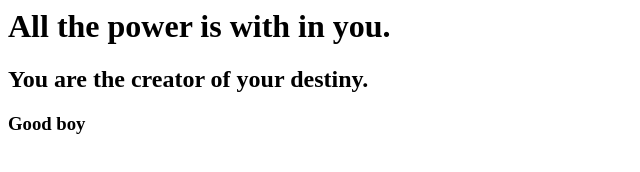
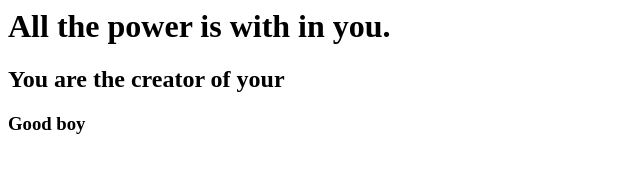
Before and after one commit to Gowtham245211/music-management-system, a plain HTML site: page index.html in a window 1280 px wide. Shown: the whole page, without its empty margins (0-640 px from the left). Drawn offline with Linux system fonts and the light colour scheme.

Commit message:
some changes

```diff
--- a/index.html
+++ b/index.html
@@ -1,7 +1,7 @@
 <html>
 	<body>
 		<h1>All the power is with in you.<h1>
-				<h2>You are the creator of your destiny.<h2>
+				<h2>You are the creator of your <h2>
 						<h3>Good boy<h3>
 	<body>
 
```
